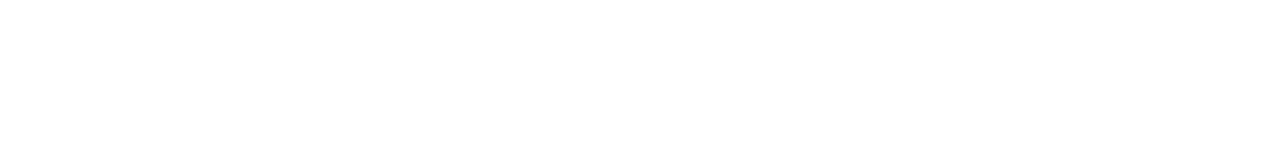
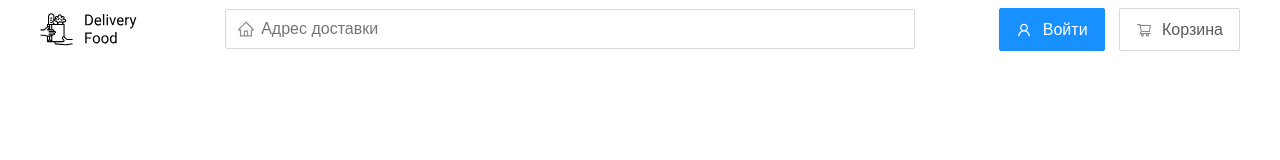
Before and after one commit to v1ptyoz/DeliveryFood, a plain HTML site: page index.html in a window 1280 px wide. Drawn offline with Linux system fonts and the light colour scheme.

Commit message:
Сверстан блок header

```diff
--- a/index.html
+++ b/index.html
@@ -4,10 +4,25 @@
   <meta charset="UTF-8">
   <meta name="viewport" content="width=device-width, initial-scale=1.0">
   <link rel="stylesheet" href="css/style.css">
-  <title>DeliveryFood</title>
+  <title>Delivery food - доставка еды на дом</title>
 </head>
 <body>
-
+  <div class="container">
+    <header class="header">
+      <img src="img/logo.svg" alt="Logo" class="logo">
+      <input type="text" class="input search-input" placeholder="Адрес доставки">
+      <div class="buttons">
+        <button class="button button-primary">
+          <img src="img/user.svg" alt="User" class="button-icon">
+          <span class="button-text">Войти</span>
+        </button>
+        <button class="button">
+          <img src="img/shopping-cart.svg" alt="Shopping Cart" class="button-icon">
+          <span class="button-text">Корзина</span>
+        </button>
+      </div>
+    </header>
+  </div>
   <script src="js/main.js"></script>
 </body>
 </html>
--- a/sass/style.sass
+++ b/sass/style.sass
@@ -0,0 +1,49 @@
+*
+  box-sizing: border-box
+
+.container
+  max-width: 1200px
+  margin: 0 auto
+
+.header
+  display: flex
+  align-items: center
+  justify-content: space-between
+
+.search-input
+  border: 1px solid #D9D9D9
+  border-radius: 2px
+  height: 40px
+  width: 690px
+  font-size: 16px
+  line-height: 24px
+  background-image: url("../img/home.svg")
+  background-repeat: no-repeat
+  background-position: left 11px center
+  padding-left: 35px
+
+.button
+  padding: 8px 16px
+  background: #FFFFFF
+  border: 1px solid #D9D9D9
+  box-sizing: border-box
+  box-shadow: 0px 0px 2px rgba(0, 0, 0, 0.0015)
+  border-radius: 2px
+  color: #595959
+  font-size: 16px
+  line-height: 24px
+  outline: none
+
+.button-primary
+  background: #1890FF
+  border-radius: 2px
+  border: 1px solid #1890FF
+  color: #ffffff
+  margin-right: 10px
+
+.button-icon
+  margin-right: 6px
+  vertical-align: middle
+
+.button-text
+  vertical-align: middle
```
Also changed, not shown: css/style.css, img/home.svg (added), img/logo.svg (added), img/shopping-cart.svg (added), img/user.svg (added), 1 other file.
